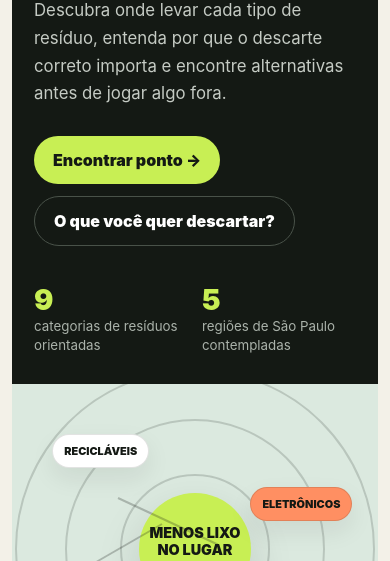
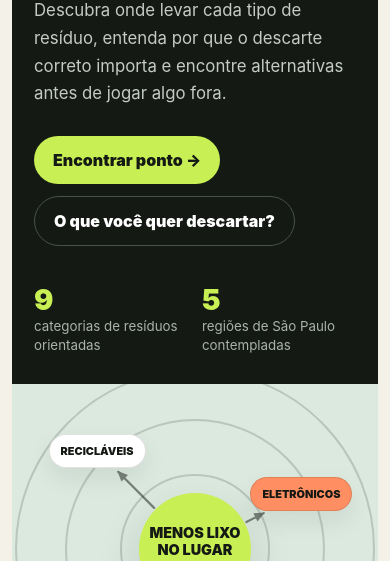
Before and after one commit to nildah14/descarte-certo, a plain HTML site: page DescarteCerto_V21_FECHAR_CATEGORIA.html in a window 390 px wide. Shown: the part 283-844 px from the top of the page. Drawn offline with Linux system fonts and the light colour scheme.

Commit message:
Fix: apontamento de setas responsivas no hero para dispositivos moveis

```diff
--- a/DescarteCerto_V21_FECHAR_CATEGORIA.html
+++ b/DescarteCerto_V21_FECHAR_CATEGORIA.html
@@ -20,7 +20,7 @@
 .menu{display:none;position:relative}.menu summary{list-style:none;width:46px;height:46px;border-radius:50%;background:var(--ink);color:var(--lime);display:grid;place-items:center;font-size:1.2rem;font-weight:900;cursor:pointer}.menu summary::-webkit-details-marker{display:none}.menu-panel{position:absolute;right:0;top:56px;width:min(300px,calc(100vw - 34px));background:var(--ink);color:white;padding:10px;border-radius:22px;box-shadow:var(--shadow);display:grid}.menu-panel a{text-decoration:none;padding:14px 15px;border-radius:14px;font-weight:800}.menu-panel a:hover{background:#263027;color:var(--lime)}
 /* hero */
 .hero{padding:46px 0 24px}.hero-shell{min-height:610px;background:var(--ink);color:white;border-radius:34px;overflow:hidden;display:grid;grid-template-columns:1.1fr .9fr;position:relative}.hero-copy{padding:58px 56px 56px;display:flex;flex-direction:column;justify-content:space-between;z-index:2}.hero-kicker{display:flex;align-items:center;gap:10px;font-size:.78rem;font-weight:900;letter-spacing:.15em;text-transform:uppercase;color:#d8ded7}.hero-kicker i{width:28px;height:2px;background:var(--lime);display:inline-block}.hero h1{font-size:clamp(3.8rem,7.5vw,7rem);line-height:.84;letter-spacing:-.08em;margin:26px 0 24px;max-width:760px}.hero h1 em{font-style:normal;color:var(--lime)}.hero-desc{max-width:600px;color:#c5cbc4;line-height:1.65;font-size:1.05rem}.hero-actions{display:flex;gap:12px;flex-wrap:wrap;margin-top:28px}.btn{border:0;border-radius:999px;padding:14px 19px;font-weight:900;text-decoration:none;display:inline-flex;align-items:center;gap:9px;cursor:pointer}.btn-lime{background:var(--lime);color:var(--ink)}.btn-ghost{background:transparent;color:white;border:1px solid #495249}.btn-dark{background:var(--ink);color:white}.btn-green{background:var(--green);color:white}.hero-note{display:flex;gap:24px;align-items:flex-end;margin-top:36px}.hero-note .number{font-size:2.3rem;font-weight:950;color:var(--lime);letter-spacing:-.06em}.hero-note small{color:#aab2aa;display:block;max-width:180px;line-height:1.4}
-.hero-art{position:relative;background:var(--mint);color:var(--ink);min-height:610px;overflow:hidden}.orbit{position:absolute;border:2px solid rgba(20,25,20,.17);border-radius:50%;left:50%;top:50%;transform:translate(-50%,-50%)}.o1{width:500px;height:500px}.o2{width:360px;height:360px}.o3{width:220px;height:220px}.planet{position:absolute;left:50%;top:50%;transform:translate(-50%,-50%);width:150px;height:150px;border-radius:50%;background:var(--lime);display:grid;place-items:center;text-align:center;font-weight:950;font-size:1.1rem;box-shadow:0 20px 45px rgba(20,25,20,.15)}.float-tag{position:absolute;background:white;border:1px solid rgba(20,25,20,.12);padding:11px 15px;border-radius:999px;font-weight:900;font-size:.82rem;box-shadow:0 10px 24px rgba(20,25,20,.08)}.tag1{top:15%;left:11%}.tag2{top:31%;right:7%;background:var(--orange)}.tag3{bottom:20%;left:7%;background:var(--blue)}.tag4{bottom:10%;right:13%;background:var(--yellow)}.hero-art .line{position:absolute;background:var(--ink);height:2px;width:110px;transform-origin:left center;opacity:.25}.l1{left:29%;top:34%;transform:rotate(25deg)}.l2{right:29%;top:42%;transform:rotate(150deg)}.l3{left:28%;bottom:31%;transform:rotate(-25deg)}
+.hero-art{position:relative;background:var(--mint);color:var(--ink);min-height:610px;overflow:hidden}.orbit{position:absolute;border:2px solid rgba(20,25,20,.17);border-radius:50%;left:50%;top:50%;transform:translate(-50%,-50%)}.o1{width:500px;height:500px}.o2{width:360px;height:360px}.o3{width:220px;height:220px}.planet{position:absolute;left:50%;top:50%;transform:translate(-50%,-50%);width:150px;height:150px;border-radius:50%;background:var(--lime);display:grid;place-items:center;text-align:center;font-weight:950;font-size:1.1rem;box-shadow:0 20px 45px rgba(20,25,20,.15);z-index:3}.float-tag{position:absolute;background:white;border:1px solid rgba(20,25,20,.12);padding:11px 15px;border-radius:999px;font-weight:900;font-size:.82rem;box-shadow:0 10px 24px rgba(20,25,20,.08);z-index:4}.tag1{top:15%;left:10%}.tag2{top:28%;right:7%;background:var(--orange)}.tag3{bottom:20%;left:7%;background:var(--blue)}.tag4{bottom:10%;right:10%;background:var(--yellow)}.hero-art .hero-lines-svg{position:absolute;inset:0;width:100%;height:100%;pointer-events:none;z-index:2}.hero-pointer-line{stroke:var(--ink);stroke-width:2.2;stroke-linecap:round;opacity:.5}
 /* quick strip */
 .quick{padding:18px 0 54px}.quick-strip{display:grid;grid-template-columns:1.15fr .85fr;background:white;border:1px solid var(--line);border-radius:24px;overflow:hidden}.quick-main{padding:24px 28px;display:flex;align-items:center;justify-content:space-between;gap:20px}.quick-main strong{font-size:1.2rem;letter-spacing:-.03em}.quick-main p{margin:5px 0 0;color:var(--muted);font-size:.92rem}.quick-side{background:var(--lime);padding:24px 28px;display:flex;align-items:center;justify-content:space-between;gap:18px}.quick-side b{font-size:2rem;letter-spacing:-.06em}.quick-side span{font-weight:800;font-size:.88rem;max-width:170px}
 /* section type */
@@ -144,7 +144,7 @@ body:has(input[name="q1"]:checked):has(input[name="q2"]:checked):has(input[name=
 <main>
 <section class="hero anchor" id="inicio"><div class="wrap"><div class="hero-shell">
 <div class="hero-copy"><div><div class="hero-kicker"><i></i>TI + impacto ambiental</div><h1>DESCARTE<br><em>CERTO.</em></h1><p class="hero-desc">Descubra onde levar cada tipo de resíduo, entenda por que o descarte correto importa e encontre alternativas antes de jogar algo fora.</p><div class="hero-actions"><a class="btn btn-lime" href="#pontos">Encontrar ponto →</a><a class="btn btn-ghost" href="#residuos">O que você quer descartar?</a></div></div><div class="hero-note"><div><span class="number">9</span><small>categorias de resíduos orientadas</small></div><div><span class="number">5</span><small>regiões de São Paulo contempladas</small></div></div></div>
-<div class="hero-art" aria-hidden="true"><div class="orbit o1"></div><div class="orbit o2"></div><div class="orbit o3"></div><div class="planet">MENOS LIXO<br>NO LUGAR<br>ERRADO</div><span class="float-tag tag1">RECICLÁVEIS</span><span class="float-tag tag2">ELETRÔNICOS</span><span class="float-tag tag3">ORGÂNICOS</span><span class="float-tag tag4">MEDICAMENTOS</span><i class="line l1"></i><i class="line l2"></i><i class="line l3"></i></div>
+<div class="hero-art" aria-hidden="true"><div class="orbit o1"></div><div class="orbit o2"></div><div class="orbit o3"></div><div class="planet">MENOS LIXO<br>NO LUGAR<br>ERRADO</div><span class="float-tag tag1">RECICLÁVEIS</span><span class="float-tag tag2">ELETRÔNICOS</span><span class="float-tag tag3">ORGÂNICOS</span><span class="float-tag tag4">MEDICAMENTOS</span><svg class="hero-lines-svg"><defs><marker id="arrowhead" viewBox="0 0 10 10" refX="7" refY="5" markerWidth="6" markerHeight="6" orient="auto-start-reverse"><path d="M 0 1.5 L 8 5 L 0 8.5 z" fill="#141914"/></marker></defs><line id="line-reciclaveis" class="hero-pointer-line" marker-end="url(#arrowhead)"/><line id="line-eletronicos" class="hero-pointer-line" marker-end="url(#arrowhead)"/><line id="line-organicos" class="hero-pointer-line" marker-end="url(#arrowhead)"/><line id="line-medicamentos" class="hero-pointer-line" marker-end="url(#arrowhead)"/></svg></div>
 </div></div></section>
 <section class="quick"><div class="wrap"><div class="quick-strip"><div class="quick-main"><div><strong>Não sabe em qual categoria seu resíduo entra?</strong><p>Use a busca ou toque em uma categoria para abrir a orientação na hora.</p></div><a class="btn btn-dark" href="#residuos">Ver categorias</a></div><div class="quick-side"><b>1 min</b><span>para descobrir um destino melhor para o que você ia jogar fora.</span></div></div></div></section>
 
@@ -377,6 +377,7 @@ $('#localZoomIn')?.addEventListener('click',()=>setLocalZoom(localZoom+.1));$('#
 const correct={q1:'b',q2:'c',q3:'a',q4:'d',q5:'b'}, qs=Object.keys(correct);function quiz(){let ans=0,score=0;qs.forEach(q=>{const checked=document.querySelector(`input[name="${q}"]:checked`);if(checked){ans++;if(checked.value===correct[q])score++}});const scoreEl=$('#quizScore'),hitsEl=$('#quizHits'),progress=$('#quizProgress'),status=$('#quizStatus');if(scoreEl)scoreEl.textContent=`${ans}/5`;if(hitsEl)hitsEl.textContent=`${score} ${score===1?'acerto':'acertos'}`;if(progress)progress.style.width=`${ans/5*100}%`;if(status)status.textContent=ans===0?'Comece pela primeira pergunta.':ans<5?`${ans} de 5 respondidas • ${score} ${score===1?'acerto':'acertos'}`:`Finalizado • ${score} de 5 corretas`;};document.querySelectorAll('.quiz-q input[type=radio]').forEach(i=>{i.addEventListener('change',quiz);i.addEventListener('click',()=>setTimeout(quiz,0));});quiz();
 function calc(){const inp=$('#kgWeek');const raw=(inp?.value||'').toString().trim().replace(',','.');const kg=Math.max(0,parseFloat(raw)||0);const annual=kg*52;const res=$('#annualResult');if(res){res.innerHTML=`${annual.toLocaleString('pt-BR',{maximumFractionDigits:1})} kg<br>em 1 ano`;}}const kgInp=$('#kgWeek'),calcFrm=$('#calcForm'),calcBtn=$('#calcBtn');if(kgInp){['input','change','keyup','blur','paste'].forEach(evt=>kgInp.addEventListener(evt,calc));}if(calcFrm){calcFrm.addEventListener('submit',e=>{e.preventDefault();calc();kgInp?.blur();});}if(calcBtn){calcBtn.addEventListener('click',e=>{e.preventDefault();calc();});calcBtn.addEventListener('touchend',e=>{e.preventDefault();calc();});}calc();
 $('#suggestForm')?.addEventListener('submit',e=>{e.preventDefault();$('#formSuccess').classList.add('show');e.currentTarget.reset();setTimeout(()=>$('#formSuccess').classList.remove('show'),3500)});
+function updateHeroPointers(){const container=$('.hero-art'),planet=$('.hero-art .planet');if(!container||!planet)return;const cR=container.getBoundingClientRect(),pR=planet.getBoundingClientRect();const cx=(pR.left+pR.width/2)-cR.left,cy=(pR.top+pR.height/2)-cR.top;const items=[{sel:'.tag1',id:'#line-reciclaveis'},{sel:'.tag2',id:'#line-eletronicos'},{sel:'.tag3',id:'#line-organicos'},{sel:'.tag4',id:'#line-medicamentos'}];items.forEach(({sel,id})=>{const tag=$(sel,container),line=$(id,container);if(!tag||!line)return;const tR=tag.getBoundingClientRect();const tx=(tR.left+tR.width/2)-cR.left,ty=(tR.top+tR.height/2)-cR.top;const angle=Math.atan2(ty-cy,tx-cx);const pRadius=(pR.width/2)+2;const startX=cx+Math.cos(angle)*pRadius,startY=cy+Math.sin(angle)*pRadius;const tHalfW=tR.width/2,tHalfH=tR.height/2;const distToBorder=Math.min(Math.abs(tHalfW/(Math.cos(angle)||0.001)),Math.abs(tHalfH/(Math.sin(angle)||0.001)));const endMargin=distToBorder+6;const endX=tx-Math.cos(angle)*endMargin,endY=ty-Math.sin(angle)*endMargin;line.setAttribute('x1',startX.toFixed(1));line.setAttribute('y1',startY.toFixed(1));line.setAttribute('x2',endX.toFixed(1));line.setAttribute('y2',endY.toFixed(1));});}window.addEventListener('resize',updateHeroPointers);window.addEventListener('load',updateHeroPointers);setTimeout(updateHeroPointers,50);setTimeout(updateHeroPointers,300);updateHeroPointers();
 apply();
 if(!$('.point.is-selected')){const first=$$('.point.filterable').find(p=>!p.hidden&&!p.classList.contains('js-hidden'));if(first)selectMapPoint(first.dataset.point,false);}
 // Reforço para visualizadores móveis que atrasam o evento change.
```
Also changed, not shown: index.html (+3 -2 lines).
